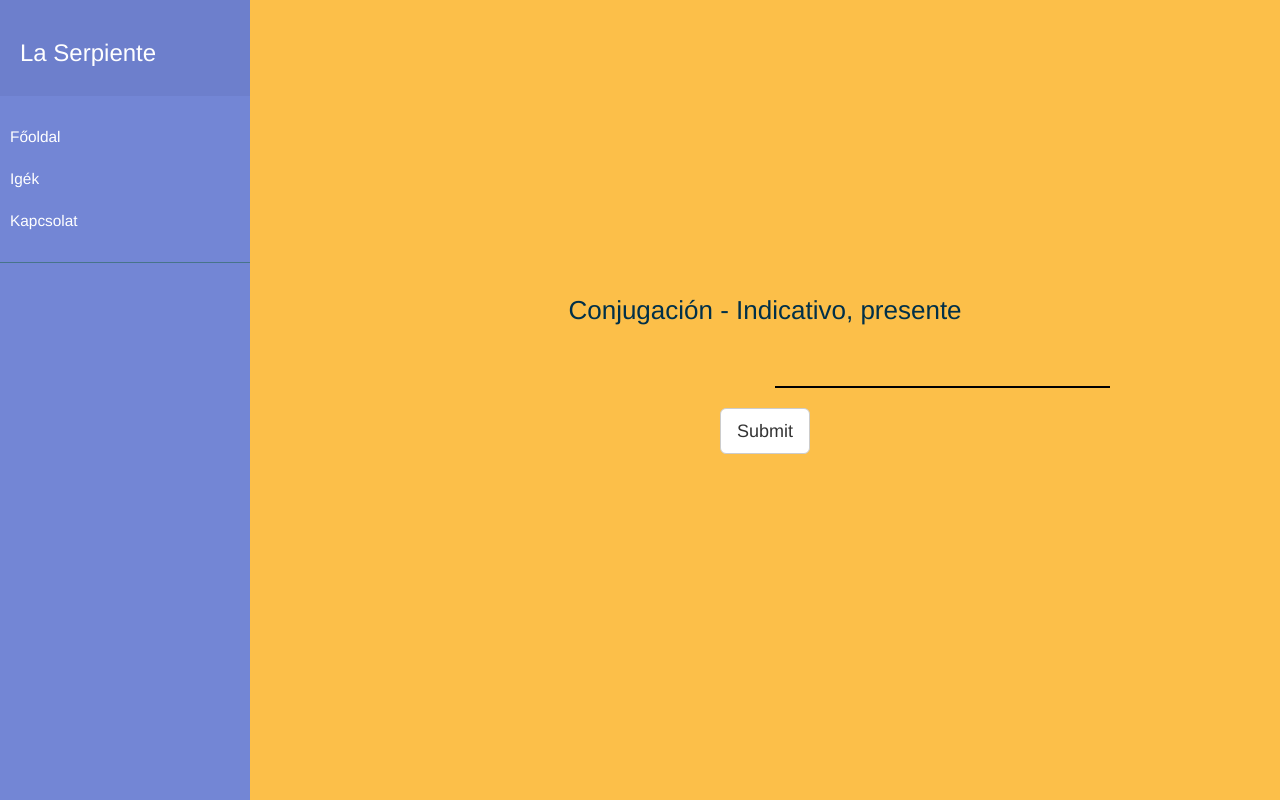
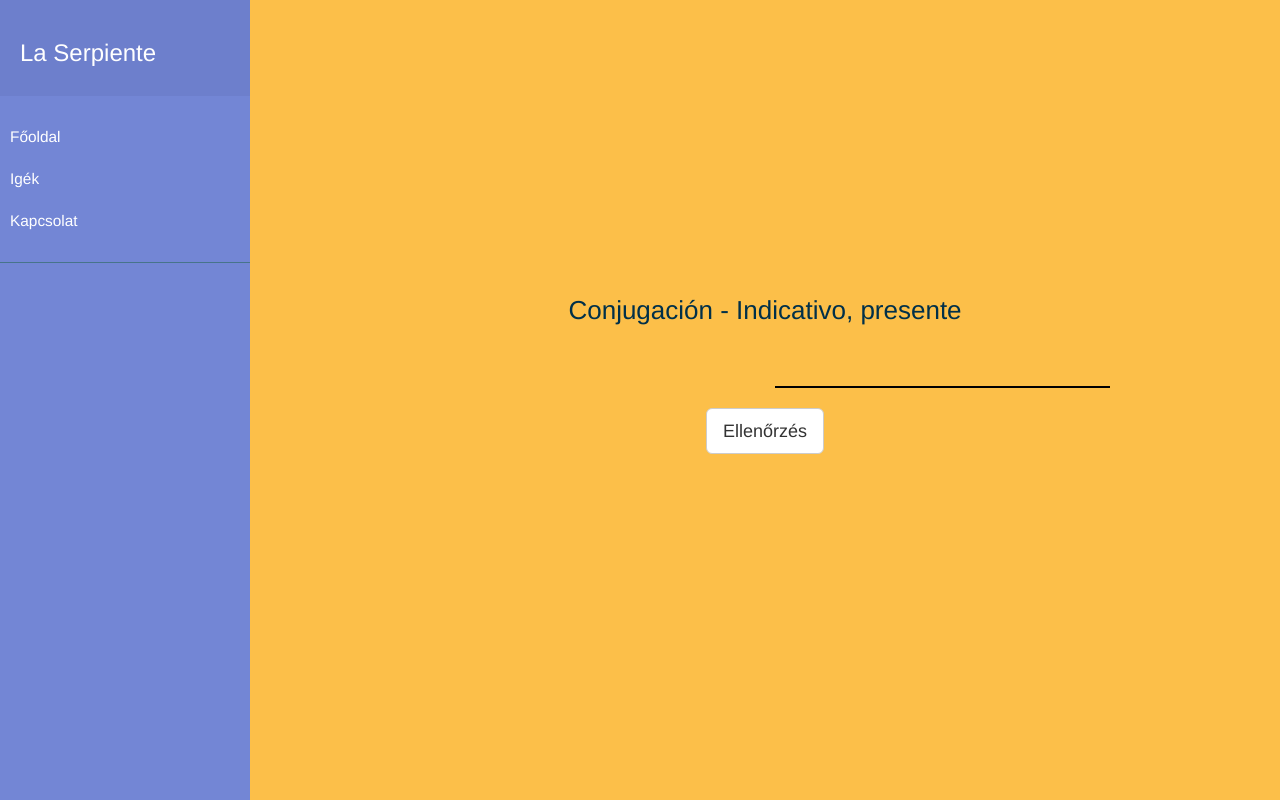
Before and after one commit to fabatka/laserpiente, a Flask app: template app/templates/quiz.html in a window 1280 px wide. Run offline with Flask 2, Linux system fonts and the light colour scheme; the template is opened without the code that fills it, so the values that code supplies are empty; some libraries are stand-ins or nearby versions.

Commit message:
Translate button text, change it after response comes

```diff
--- a/app/static/js/quizpage.js
+++ b/app/static/js/quizpage.js
@@ -27,6 +27,8 @@ const xhr = new XMLHttpRequest();
 xhr.onload = function () {
     const serverResponseParagraph = document.getElementById('result');
     serverResponseParagraph.innerHTML = this.responseText;
+    const button = document.getElementById('submit')
+    button.innerText = 'Következő'
 };
 
 
--- a/app/templates/quiz.html
+++ b/app/templates/quiz.html
@@ -21,7 +21,7 @@
                 </div>
             </div>
             <div class="quizbox-result">
-                <button id="submit" class="enter-button btn btn-lg btn-default">Submit</button>
+                <button id="submit" class="enter-button btn btn-lg btn-default">Ellenőrzés</button>
                 <div id="result" class="response"></div>
             </div>
         </div>
```
